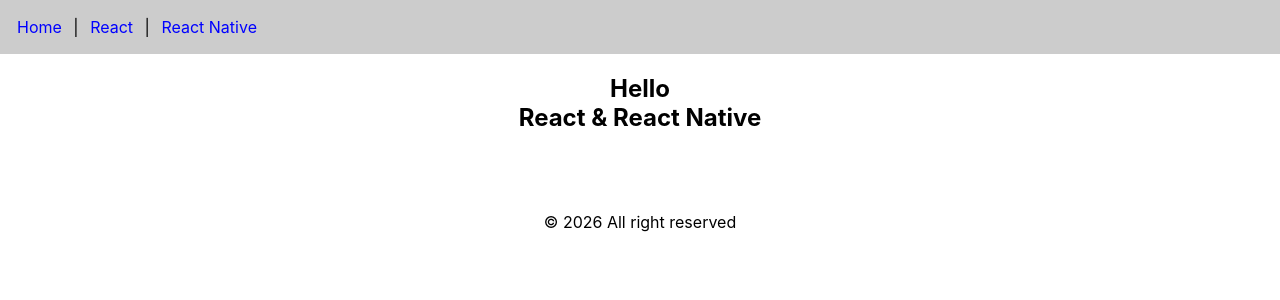
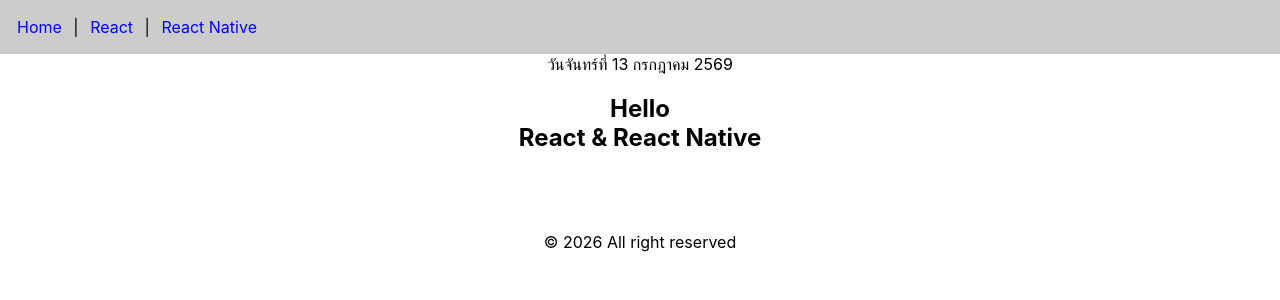
Before and after one commit to phuriyut007-dotcom/app1, a React (Create React App) app: page / in a window 1280 px wide. Shown: the top 300 px of the page. Built offline with nearby package versions, Linux system fonts and the light colour scheme.

Commit message:
Class component

```diff
--- a/src/App.js
+++ b/src/App.js
@@ -1,12 +1,18 @@
 import React from "react";
 import { Content, Footer, Header } from "./func-components";
+import Calendar from "./class-components";
 
 function App() {
   return (
     <>
-      <Header/>
-      <Content/>
-      <Footer/>
+      <Header />
+
+      <div style={{ textAlign: "center" }}>
+        <Calendar />
+      </div>
+
+      <Content />
+      <Footer />
     </>
   );
 }
--- /dev/null
+++ b/src/class-components.js
@@ -0,0 +1,47 @@
+import React, { Component } from 'react';
+
+export default class ClassComponents extends Component {
+  getDate() {
+    const dayNames = [
+      'อาทิตย์',
+      'จันทร์',
+      'อังคาร',
+      'พุธ',
+      'พฤหัสบดี',
+      'ศุกร์',
+      'เสาร์'
+    ];
+
+    const monthNames = [
+      'มกราคม',
+      'กุมภาพันธ์',
+      'มีนาคม',
+      'เมษายน',
+      'พฤษภาคม',
+      'มิถุนายน',
+      'กรกฎาคม',
+      'สิงหาคม',
+      'กันยายน',
+      'ตุลาคม',
+      'พฤศจิกายน',
+      'ธันวาคม'
+    ];
+
+    const date = new Date();
+
+    const weekDay = dayNames[date.getDay()];
+    const day = date.getDate();
+    const month = monthNames[date.getMonth()];
+    const year = date.getFullYear() + 543;
+
+    return `วัน${weekDay}ที่ ${day} ${month} ${year}`;
+  }
+
+  render() {
+    return (
+      <div>
+        {this.getDate()}
+      </div>
+    );
+  }
+}
```
